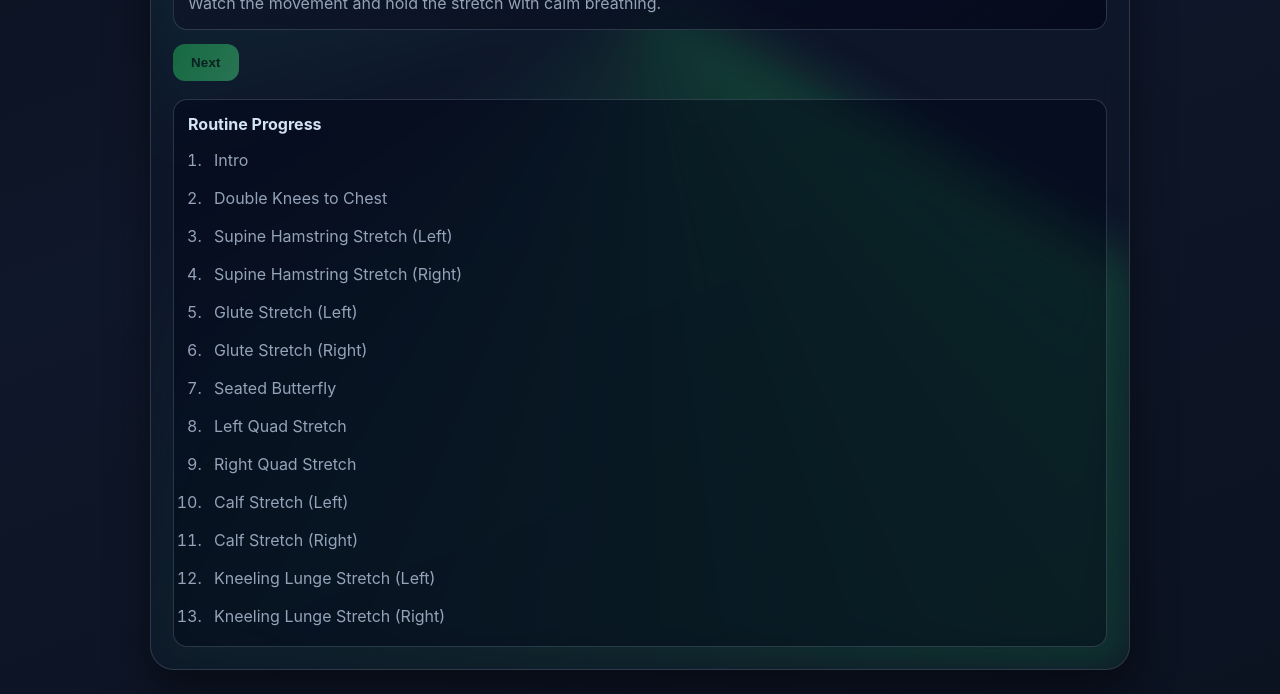
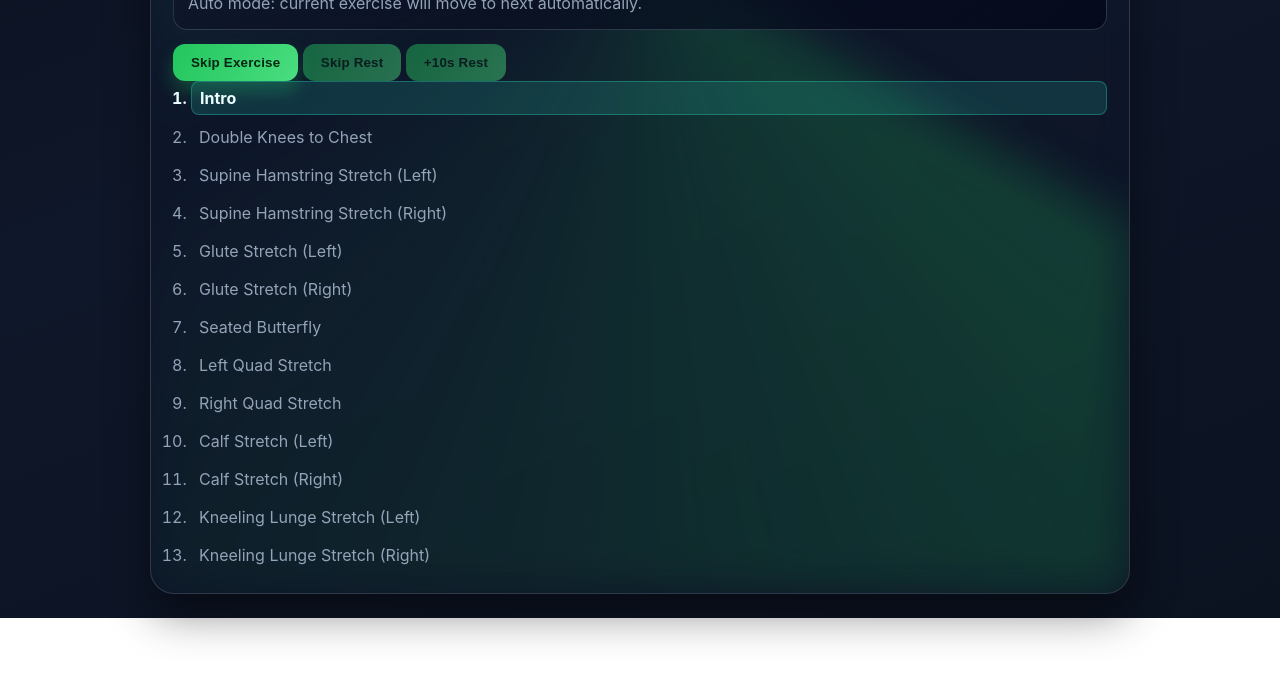
Before and after one commit to Vaibhav25032006/new-lower-body-stretching-, a plain HTML site: page index.html in a window 1280 px wide. Shown: the part 731-1425 px from the top of the page. After the commit the page ends 1349 px from the top, so only its background shows below. Drawn offline with Linux system fonts and the light colour scheme.

Commit message:
Update exercise hints and control buttons in HTML

```diff
--- a/index.html
+++ b/index.html
@@ -26,23 +26,22 @@
       <section class="info-panel">
         <h2 id="exerciseName"></h2>
         <div class="timer" id="timer">00:00</div>
-        <p id="exerciseHint">Watch the movement and hold the stretch with calm breathing.</p>
+        <p id="exerciseHint">Routine auto mode is ON. Videos and next steps move automatically.</p>
       </section>
 
-      <section class="controls">
-        <button id="nextBtn" disabled>Next</button>
-      </section>
-
-      <section class="progress-panel">
-        <h3>Routine Progress</h3>
-        <ol id="exerciseList"></ol>
+      <section class="controls" id="activeControls">
+        <button id="skipExerciseBtn" type="button">Skip Exercise</button>
+        <button id="skipRestBtn" type="button" disabled>Skip Rest</button>
+        <button id="addRestBtn" type="button" disabled>+10s Rest</button>
       </section>
 
       <section class="finish hidden" id="finishSection">
         <h3>Great job! 🎉</h3>
-        <p>You completed all lower body stretches.</p>
-        <a id="finalLink" href="https://herbalife-smart-wellness-studio.my.canva.site/page-4" target="_blank" rel="noopener noreferrer">Go to Main Website</a>
+        <p>All exercises are complete. Tap below to go back to the main website.</p>
+        <a id="finalLink" href="https://herbalife-smart-wellness-studio.my.canva.site/page-4" target="_blank" rel="noopener noreferrer">Back to Main Website</a>
       </section>
+
+      <ol id="exerciseList" class="hidden-progress" aria-hidden="true"></ol>
     </main>
 
     <script src="app.js"></script>
```
